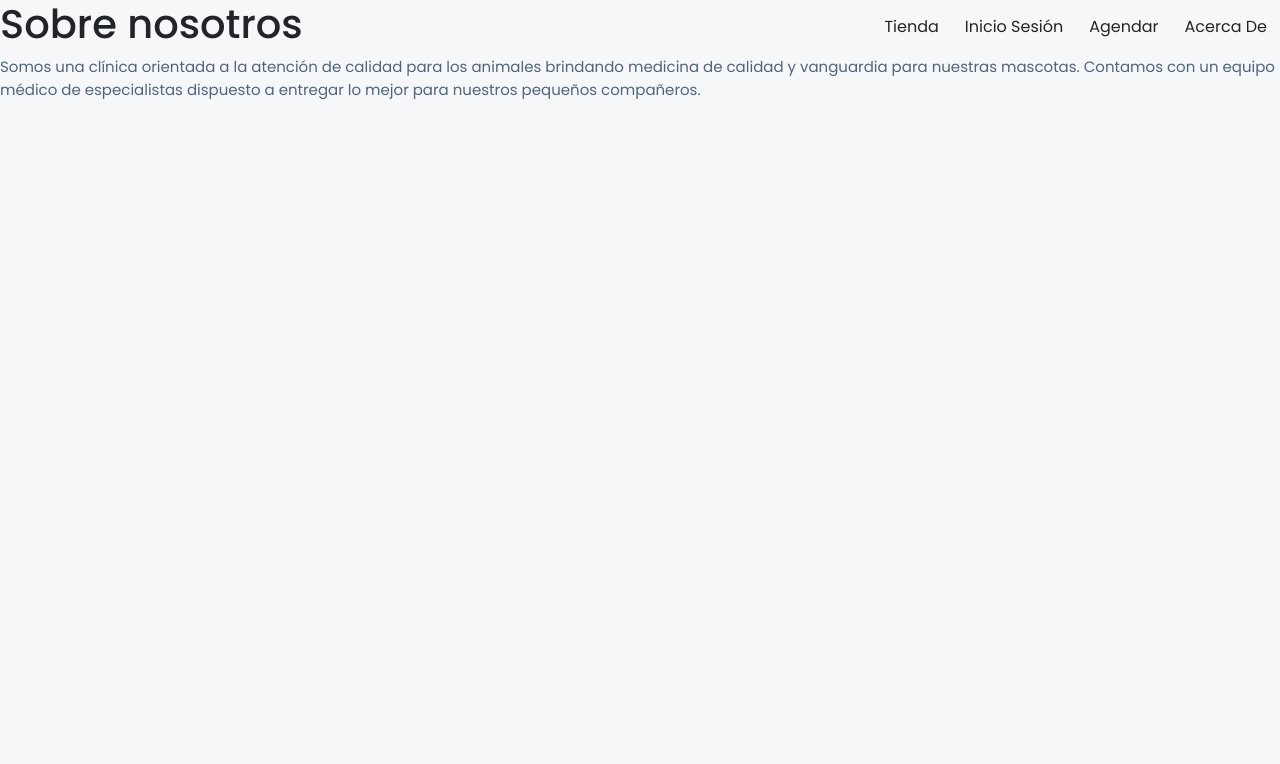
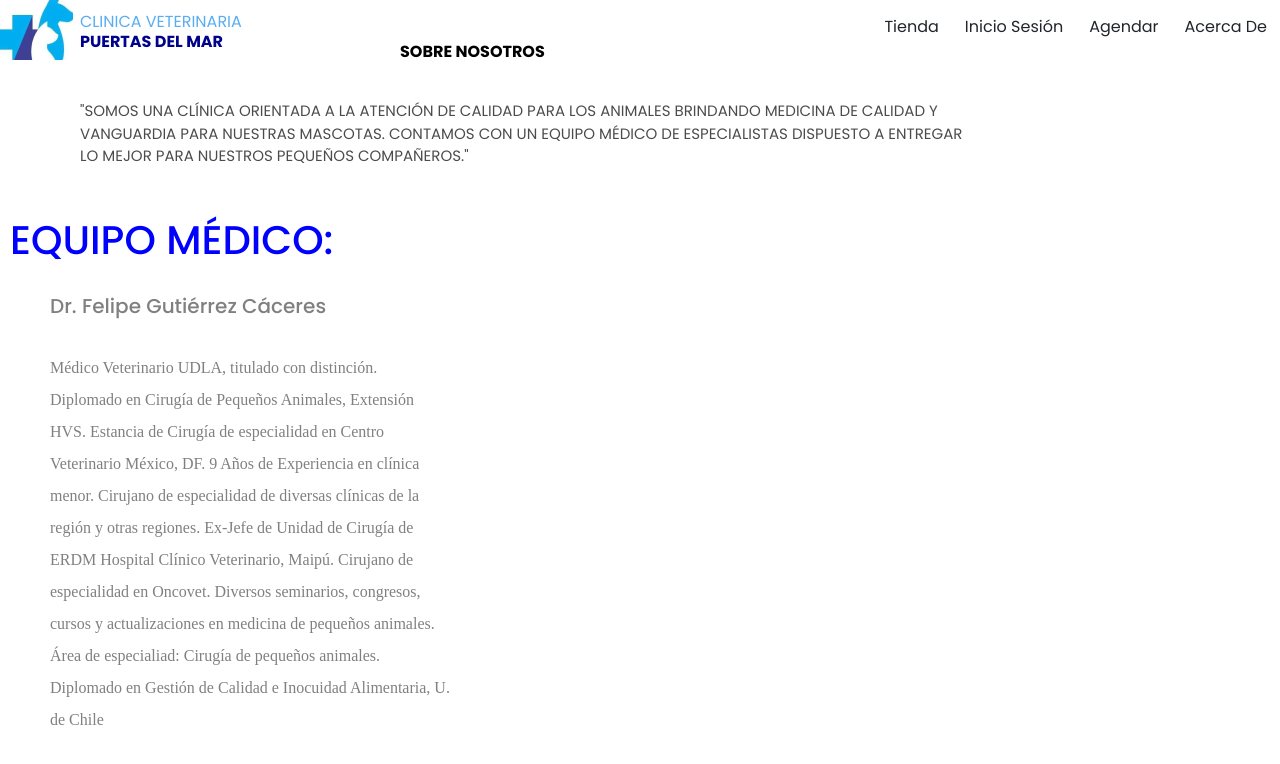
Before and after one commit to barbar4bm/frontend-c19-pets, a React (Create React App) app in the folder frontend/: page /about-us in a window 1280 px wide. Shown: the top 764 px of the page. Built offline with nearby package versions, Linux system fonts and the light colour scheme.

Commit message:
about us

```diff
--- a/frontend/src/App.js
+++ b/frontend/src/App.js
@@ -5,6 +5,7 @@ import { PantallaSesion } from "./pages/InicioSesion/PantallaSesion.js";
 import { PantallaInicio } from "./pages/Pantalla/PantallaInicio.js";
 import {ComercePage} from "./pages/commerce/pages/ComercePage"
 import { AboutUs } from "./pages/aboutUs/index.jsx";
+import {AgendarHora} from "./pages/AgendarHora.jsx";
 function App() {
   return (
     <div>
@@ -15,6 +16,7 @@ function App() {
           <Route path="/login" element={<PantallaSesion />} />
           <Route path="/store" element={<ComercePage />} />
           <Route path="/about-us" element={<AboutUs />} />
+          <Route path="/agendar-hora" element={<AgendarHora/>}/>
         </Routes>
       </BrowserRouter>
 
--- /dev/null
+++ b/frontend/src/pages/AgendarHora/AgendarHora.jsx
@@ -0,0 +1,47 @@
+import React from "react";
+import "./AgendarHora.css";
+import { Barra } from "../../components/barra/barra";
+
+
+export const AgendarHora = () => {
+    return (
+      <>
+        <Barra />
+        <head></head>
+        <div style={{ marginBottom: "3000px" }}>
+          <body>
+            <div className="barra">
+              <div className="imagen-logo">
+                <div className="text-clinica">Clinica veterinaria</div>
+                <div className="text-nombre">Puertas del mar</div>
+              </div>
+            </div>
+            <b>
+              <div className="text-log">Agendar Hora</div>
+            </b>
+            <p>
+              "Somos una clínica orientada a la atención de calidad para los
+              animales brindando medicina de calidad y vanguardia para nuestras
+              mascotas. Contamos con un equipo médico de especialistas dispuesto a
+              entregar lo mejor para nuestros pequeños compañeros."
+            </p>
+
+            <h1> Equipo Médico:</h1>
+            <h5>Dr. Felipe Gutiérrez Cáceres </h5>
+            <h6>
+              Médico Veterinario UDLA, titulado con distinción. Diplomado en
+              Cirugía de Pequeños Animales, Extensión HVS. Estancia de Cirugía de
+              especialidad en Centro Veterinario México, DF. 9 Años de Experiencia
+              en clínica menor. Cirujano de especialidad de diversas clínicas de
+              la región y otras regiones. Ex-Jefe de Unidad de Cirugía de ERDM
+              Hospital Clínico Veterinario, Maipú. Cirujano de especialidad en
+              Oncovet. Diversos seminarios, congresos, cursos y actualizaciones en
+              medicina de pequeños animales. Área de especialiad: Cirugía de
+              pequeños animales. Diplomado en Gestión de Calidad e Inocuidad
+              Alimentaria, U. de Chile
+            </h6>
+          </body>
+        </div>
+      </>
+    );
+  };
--- /dev/null
+++ b/frontend/src/pages/aboutUs/AboutUs.css
@@ -0,0 +1,95 @@
+body {
+    background-color: white;
+}
+.barra{
+    background-color: white;
+    width: 100%;
+    height: 60px;
+    border-radius: 1%;
+    background-attachment: local;
+}
+.imagen-logo {
+    background-image: url(../../components/icono.jpg);
+    width:73px;
+    height:60px;
+}
+
+.text-clinica{
+    position: relative;
+    color: rgb(89, 174, 243);
+    text-transform: uppercase;
+    top: 10px;
+    left: 80px;
+    width:180px ;
+    height: 20px;
+    box-sizing: border-box;
+
+
+}
+.text-nombre{
+    position: relative;
+    color: rgb(0, 2, 139);
+    text-transform: uppercase;
+    font-weight: bolder;
+    top: 10px;
+    left: 80px;
+    width:200px ;
+    height: 20px;
+    box-sizing: border-box;
+
+}
+.text-log{
+    position: relative;
+    color:black;
+    text-transform: uppercase;
+    top: -20px;
+    left:400px;
+    width:160px ;
+    height: 20px;
+    box-sizing: border-box;
+
+}
+p{
+    color:black;
+    position: relative;
+    text-transform: uppercase;
+    top: 20px;
+    left: 80px;
+    width: 900px ;
+    height: 100px;
+    box-sizing: content-box;
+
+}
+h1{
+    color:blue;
+
+    position: relative;
+    text-transform: uppercase;
+    top: 20px;
+    left: 10px;
+    width:400px ;
+    height: 70px;
+    box-sizing: border-box;
+
+}
+h5{
+    color:grey;
+
+    position: relative;
+    top: 20px;
+    left: 50px;
+    width:400px ;
+    height: 50px;
+    box-sizing: border-box;
+}
+h6{
+    color:grey;
+    font-family: "Homer Simpson UI";
+    position: relative;
+    line-height: 200%;
+    top: 20px;
+    left: 50px;
+    width:400px ;
+    height: 70px;
+    box-sizing: border-box;
+}
--- a/frontend/src/pages/aboutUs/index.jsx
+++ b/frontend/src/pages/aboutUs/index.jsx
@@ -1,21 +1,48 @@
-import { Barra } from "../../components/barra/barra"
-import { Footer } from "../commerce/commons/Footer"
 
-export const AboutUs = ()=> {
-    return (
-        <>
-             <Barra />
+import React from "react";
+import "./AboutUs.css";
+import { Barra } from "../../components/barra/barra";
+import { Footer } from "../commerce/commons/Footer";
 
+export const AboutUs = () => {
+  return (
+    <>
+      <Barra />
+      <head></head>
+      <div style={{ marginBottom: "3000px" }}>
+        <body>
+          <div className="barra">
+            <div className="imagen-logo">
+              <div className="text-clinica">Clinica veterinaria</div>
+              <div className="text-nombre">Puertas del mar</div>
+            </div>
+          </div>
+          <b>
+            <div className="text-log">Sobre Nosotros</div>
+          </b>
+          <p>
+            "Somos una clínica orientada a la atención de calidad para los
+            animales brindando medicina de calidad y vanguardia para nuestras
+            mascotas. Contamos con un equipo médico de especialistas dispuesto a
+            entregar lo mejor para nuestros pequeños compañeros."
+          </p>
 
-                   <div style={{marginBottom:'30px'}}>
-
-
-                   <h1>Sobre nosotros</h1>
-                   <p>Somos una clínica orientada a la atención de calidad para los animales brindando medicina de calidad y vanguardia para nuestras mascotas.
-Contamos con un equipo médico de especialistas dispuesto a entregar lo mejor para nuestros pequeños compañeros.</p>
-                   </div>
-
-         </>
-
-       )
-}
+          <h1> Equipo Médico:</h1>
+          <h5>Dr. Felipe Gutiérrez Cáceres </h5>
+          <h6>
+            Médico Veterinario UDLA, titulado con distinción. Diplomado en
+            Cirugía de Pequeños Animales, Extensión HVS. Estancia de Cirugía de
+            especialidad en Centro Veterinario México, DF. 9 Años de Experiencia
+            en clínica menor. Cirujano de especialidad de diversas clínicas de
+            la región y otras regiones. Ex-Jefe de Unidad de Cirugía de ERDM
+            Hospital Clínico Veterinario, Maipú. Cirujano de especialidad en
+            Oncovet. Diversos seminarios, congresos, cursos y actualizaciones en
+            medicina de pequeños animales. Área de especialiad: Cirugía de
+            pequeños animales. Diplomado en Gestión de Calidad e Inocuidad
+            Alimentaria, U. de Chile
+          </h6>
+        </body>
+      </div>
+    </>
+  );
+};
```
Also changed, not shown: frontend/src/pages/AgendarHora/AgendarHora.css (added).
